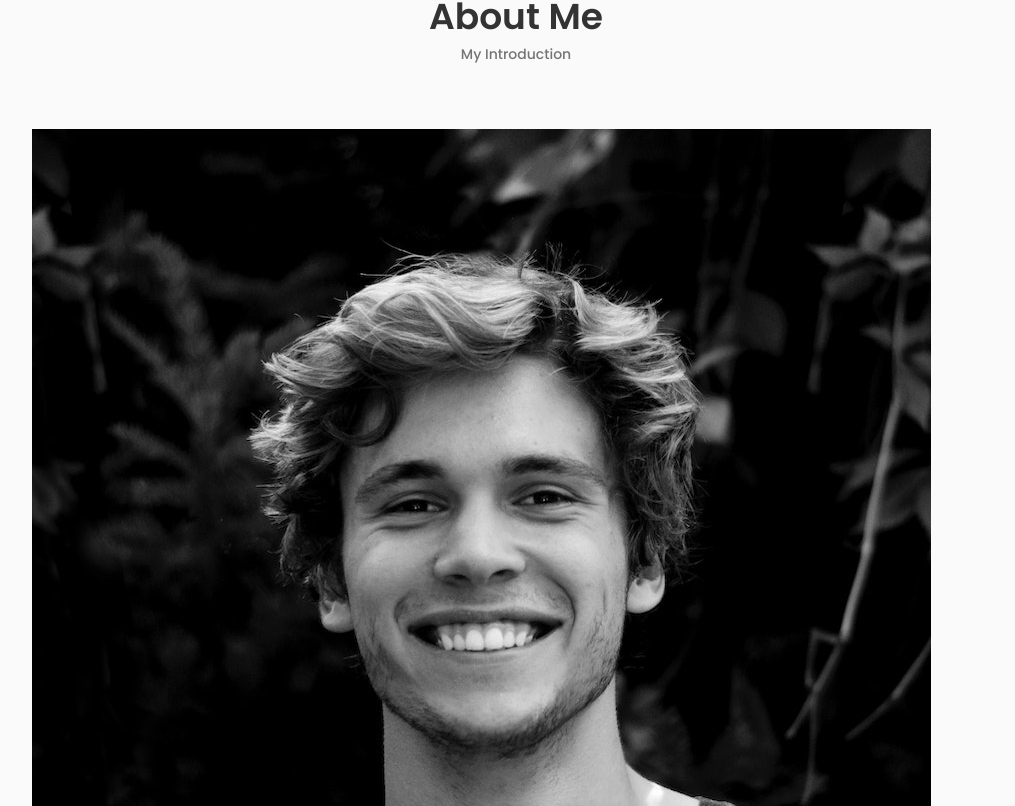
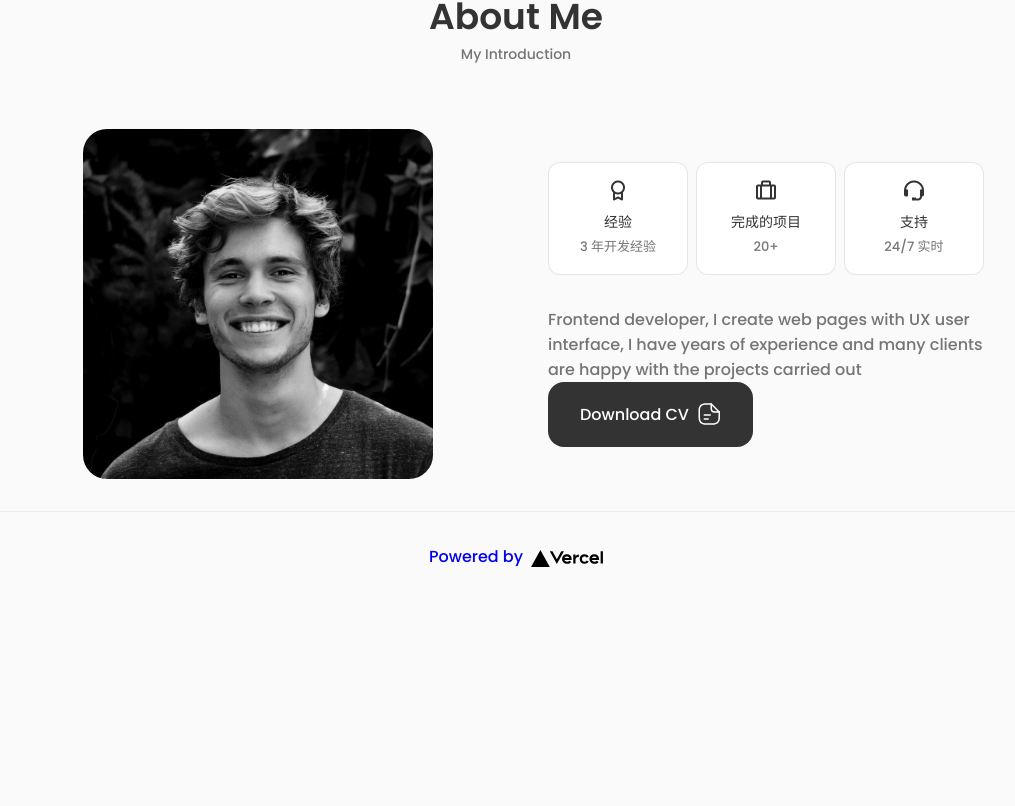
Before and after one commit to Eynzof/portfolio, a Next.js app: page / in a window 1280 px wide. Shown: the part 774-1580 px from the top of the page, without its empty margins (124-1139 px from the left). After the commit the page ends 1375 px from the top, so only its background shows below. Built offline with nearby package versions, Linux system fonts and the light colour scheme.

Commit message:
refine about section

```diff
--- a/src/components/about/About.tsx
+++ b/src/components/about/About.tsx
@@ -1,5 +1,5 @@
 import React from 'react';
-import './about.module.css';
+import styles from './about.module.css';
 import AboutImg from "../../../assets/about.jpg";
 import Info from "./Info";
 
@@ -10,14 +10,14 @@ const About = () => {
                 <h2 className="section__title">About Me</h2>
                 <span className="section__subtitle">My Introduction</span>
 
-                <div className="about__container container grid">
-                    <img src={AboutImg.src} alt="" className="about__img"/>
+                <div className={`${styles.about__container} container grid`}>
+                    <img src={AboutImg.src} alt="" className={styles.about__img}/>
                     <div className="about__data">
                         <Info/>
                         <p className="about__description">Frontend developer, I create web pages with UX user interface,
                             I have years of experience and many clients are happy with the projects carried out</p>
 
-                        <a href='/John-Cv.pdf' className="button button--">Download CV <svg
+                        <a href='/John-Cv.pdf' className="button button__flex">Download CV <svg
                             className="button__icon"
                             xmlns="http://www.w3.org/2000/svg"
                             width="24"
--- /dev/null
+++ b/src/components/about/Info.tsx
@@ -0,0 +1,27 @@
+import React from 'react';
+import styles from "./about.module.css";
+
+const Info = () => {
+    return (
+        <div className={`${styles.about__info} grid`}>
+            <div className={styles.about__box}>
+                <i className={`bx bx-award ${styles.about__icon}`}></i>
+                <h3 className={styles.about__title}>经验</h3>
+                <span className={styles.about__subtitle}>3 年开发经验</span>
+            </div>
+            <div className={styles.about__box}>
+                <i className={`bx bx-briefcase-alt ${styles.about__icon}`}></i>
+                <h3 className={styles.about__title}>完成的项目</h3>
+                <span className={styles.about__subtitle}>20+</span>
+            </div>
+            <div className={styles.about__box}>
+                <i className={`bx bx-support ${styles.about__icon}`}></i>
+                <h3 className={styles.about__title}>支持</h3>
+                <span className={styles.about__subtitle}>24/7 实时</span>
+            </div>
+
+        </div>
+    );
+};
+
+export default Info;
--- a/src/components/about/about.module.css
+++ b/src/components/about/about.module.css
@@ -0,0 +1,40 @@
+.about__container {
+    grid-template-columns: repeat(2, 1fr);
+    align-items: center;
+    column-gap: 4rem;
+}
+
+.about__img {
+    width: 350px;
+    border-radius: 1.5rem;
+    justify-self: center;
+}
+
+.about__info {
+    grid-template-columns: repeat(3, 140px);
+    gap: 0.5rem;
+    margin-bottom: var(--mb-2);
+}
+
+.about__box {
+    background-color: var(--container-color);
+    border: 1px solid rgba(0, 0, 0, 0.1);
+    border-radius: 0.75rem;
+    text-align: center;
+    padding: 1rem 1.25rem;
+}
+
+.about__icon {
+    font-size: 1.5rem;
+    color: var(--title-color);
+    margin-bottom: var(--mb-0-5);
+}
+
+.about__title {
+    font-size: var(--small-font-size);
+    font-weight: var(--font-medium);
+}
+
+.about__subtitle {
+    font-size: var(--smaller-font-size);
+}
```
